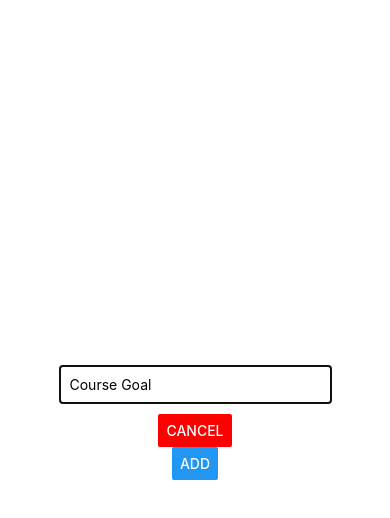
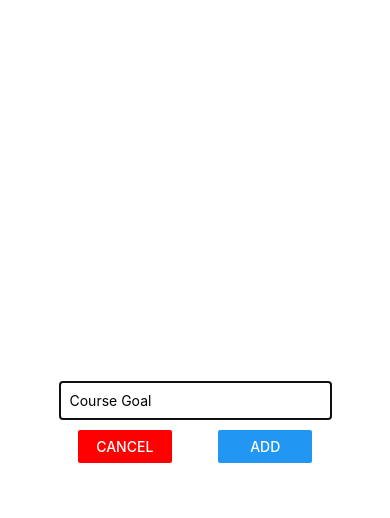
Before and after one commit to jose-Abel/goalList, a React Native app: screen / in a window 390 px wide. Both pictures are taken after a click on the button "ADD NEW GOAL". Shown: the top 518 px of the page. Built offline with nearby package versions, Linux system fonts and the light colour scheme.

Commit message:
Add some styling to the buttons

```diff
--- a/components/GoalInput.js
+++ b/components/GoalInput.js
@@ -25,12 +25,25 @@
           value={enteredGoal}
         />
 
-        <Button title="CANCEL" color="red" onPress={props.onCancel} />
+        <View style={styles.buttonContainer}>
 
-        <Button
-          title="ADD"
-          onPress={addGoalHandler}
-        />
+          <View style={styles.button}>
+            <Button
+              title="CANCEL"
+              color="red"
+              onPress={props.onCancel}
+            />
+          </View>
+
+          <View style={styles.button}>
+            <Button
+              title="ADD"
+              onPress={addGoalHandler}
+            />
+          </View>
+
+        </View>
+
         </View>
       </Modal>
     );
@@ -47,6 +60,14 @@
         borderColor: "black", borderWidth: 1,
         padding: 10,
         marginBottom: 10
+      },
+      buttonContainer: {
+        flexDirection: "row",
+        justifyContent: "space-between",
+        width: "60%"
+      },
+      button: {
+        width: "40%"
       }
 });
 
```
